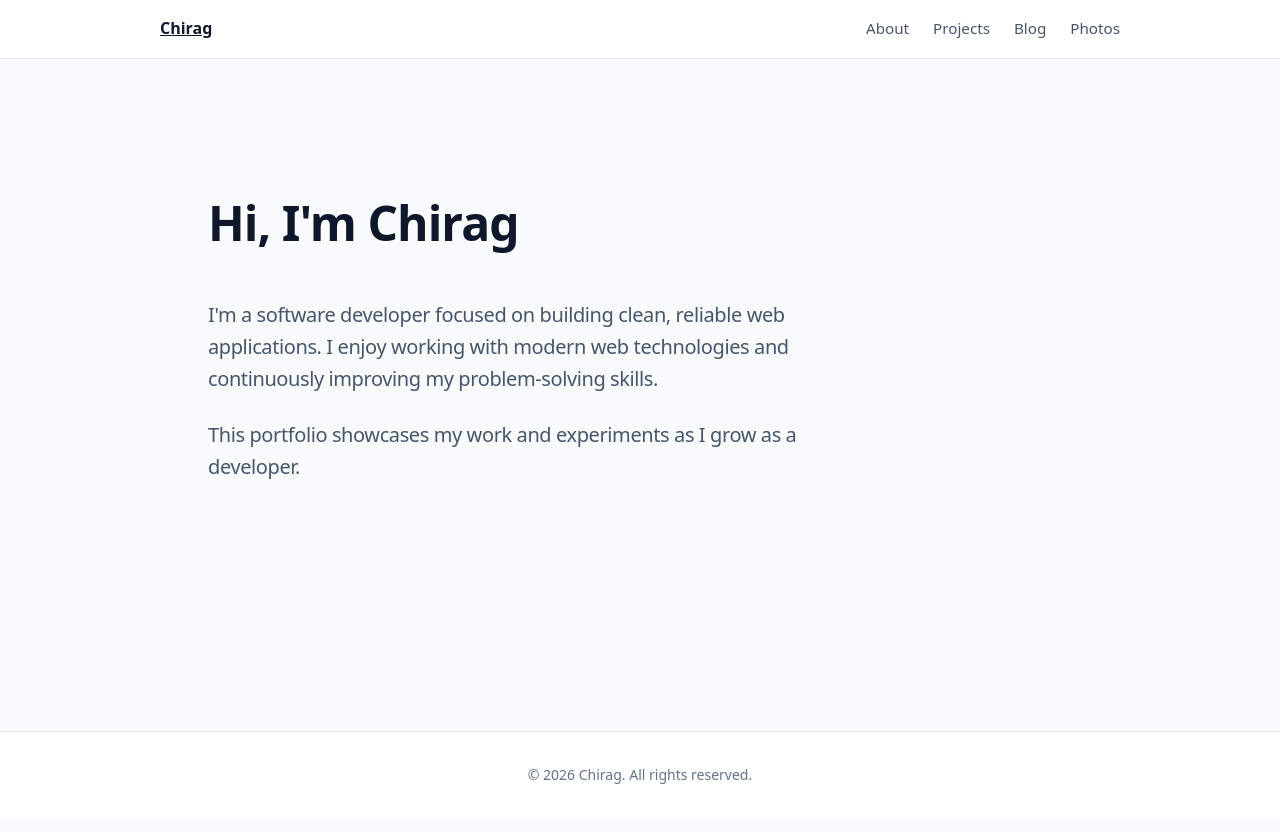
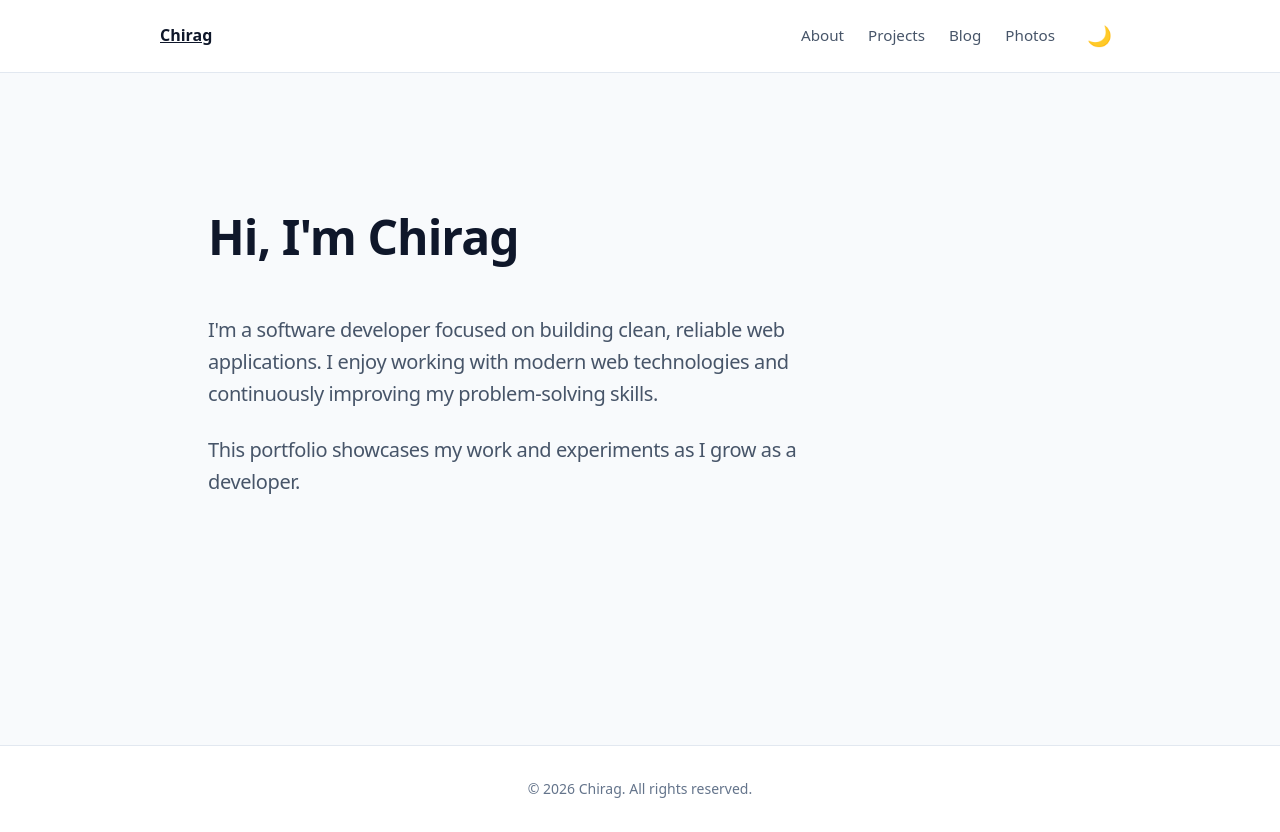
Before and after one commit to ChiragSood1/Portfolio, a Next.js app: page / in a window 1280 px wide. Built offline with nearby package versions, Linux system fonts and the light colour scheme.

Commit message:
feat: add light/dark mode toggle

```diff
--- a/app/components/Navbar.tsx
+++ b/app/components/Navbar.tsx
@@ -1,4 +1,5 @@
 import Link from "next/link";
+import ThemeToggle from "./ThemeToggle";
 
 export default function Navbar() {
   const links = [
@@ -29,6 +30,13 @@ export default function Navbar() {
           Chirag
         </Link>
 
+        <div
+          style={{
+            display: "flex",
+            alignItems: "center",
+            gap: "1.5rem",
+          }}
+        >
           <nav>
             <ul style={{ display: "flex", gap: "1.5rem", listStyle: "none" }}>
               {links.map((link) => (
@@ -47,6 +55,8 @@ export default function Navbar() {
               ))}
             </ul>
           </nav>
+          <ThemeToggle />
+        </div>
       </div>
     </header>
   );
--- /dev/null
+++ b/app/components/ThemeToggle.tsx
@@ -0,0 +1,60 @@
+'use client';
+
+import { useEffect, useState } from 'react';
+
+export default function ThemeToggle() {
+  const [mounted, setMounted] = useState(false);
+  const [theme, setTheme] = useState<'light' | 'dark'>('light');
+
+  // Initialize theme on mount
+  useEffect(() => {
+    const savedTheme = localStorage.getItem('theme') as 'light' | 'dark' | null;
+    const prefersDark = window.matchMedia('(prefers-color-scheme: dark)').matches;
+    const initialTheme = savedTheme || (prefersDark ? 'dark' : 'light');
+
+    setTheme(initialTheme);
+    applyTheme(initialTheme);
+    setMounted(true);
+  }, []);
+
+  const applyTheme = (newTheme: 'light' | 'dark') => {
+    const html = document.documentElement;
+    if (newTheme === 'dark') {
+      html.setAttribute('data-theme', 'dark');
+    } else {
+      html.removeAttribute('data-theme');
+    }
+    localStorage.setItem('theme', newTheme);
+  };
+
+  const toggleTheme = () => {
+    const newTheme = theme === 'light' ? 'dark' : 'light';
+    setTheme(newTheme);
+    applyTheme(newTheme);
+  };
+
+  // Prevent hydration mismatch by not rendering until mounted
+  if (!mounted) {
+    return <div style={{ width: '40px' }} />;
+  }
+
+  return (
+    <button
+      onClick={toggleTheme}
+      style={{
+        background: 'none',
+        border: 'none',
+        cursor: 'pointer',
+        fontSize: '1.25rem',
+        color: 'var(--color-text-primary)',
+        padding: '0.5rem',
+        display: 'flex',
+        alignItems: 'center',
+        justifyContent: 'center',
+      }}
+      title={`Switch to ${theme === 'light' ? 'dark' : 'light'} mode`}
+    >
+      {theme === 'light' ? '🌙' : '☀️'}
+    </button>
+  );
+}
--- a/app/styles/globals.css
+++ b/app/styles/globals.css
@@ -5,7 +5,7 @@
   padding: 0;
 }
 
-/* CSS Variables */
+/* CSS Variables - Light Mode (Default) */
 :root {
   --color-primary: #0f172a;
   --color-accent: #3b82f6;
@@ -18,13 +18,31 @@
   --color-bg-subtle: #f8fafc;
 }
 
+/* CSS Variables - Dark Mode */
+html[data-theme="dark"] {
+  --color-primary: #f1f5f9;
+  --color-accent: #60a5fa;
+  --color-accent-dark: #93c5fd;
+  --color-text-primary: #f1f5f9;
+  --color-text-secondary: #cbd5e1;
+  --color-text-tertiary: #94a3b8;
+  --color-border: #334155;
+  --color-bg: #0f172a;
+  --color-bg-subtle: #1e293b;
+}
+
 /* Base document */
 html {
   scroll-behavior: smooth;
+  transition: background-color 0.3s ease, color 0.3s ease;
 }
 
 body {
-  font-family: system-ui, -apple-system, BlinkMacSystemFont, "Segoe UI",
+  font-family:
+    system-ui,
+    -apple-system,
+    BlinkMacSystemFont,
+    "Segoe UI",
     sans-serif;
   background-color: var(--color-bg-subtle);
   color: var(--color-text-primary);
@@ -32,7 +50,12 @@ body {
 }
 
 /* Headings */
-h1, h2, h3, h4, h5, h6 {
+h1,
+h2,
+h3,
+h4,
+h5,
+h6 {
   font-weight: 700;
   letter-spacing: -0.02em;
   color: var(--color-text-primary);
```
Lines whose indentation alone changed are shown as unchanged.
